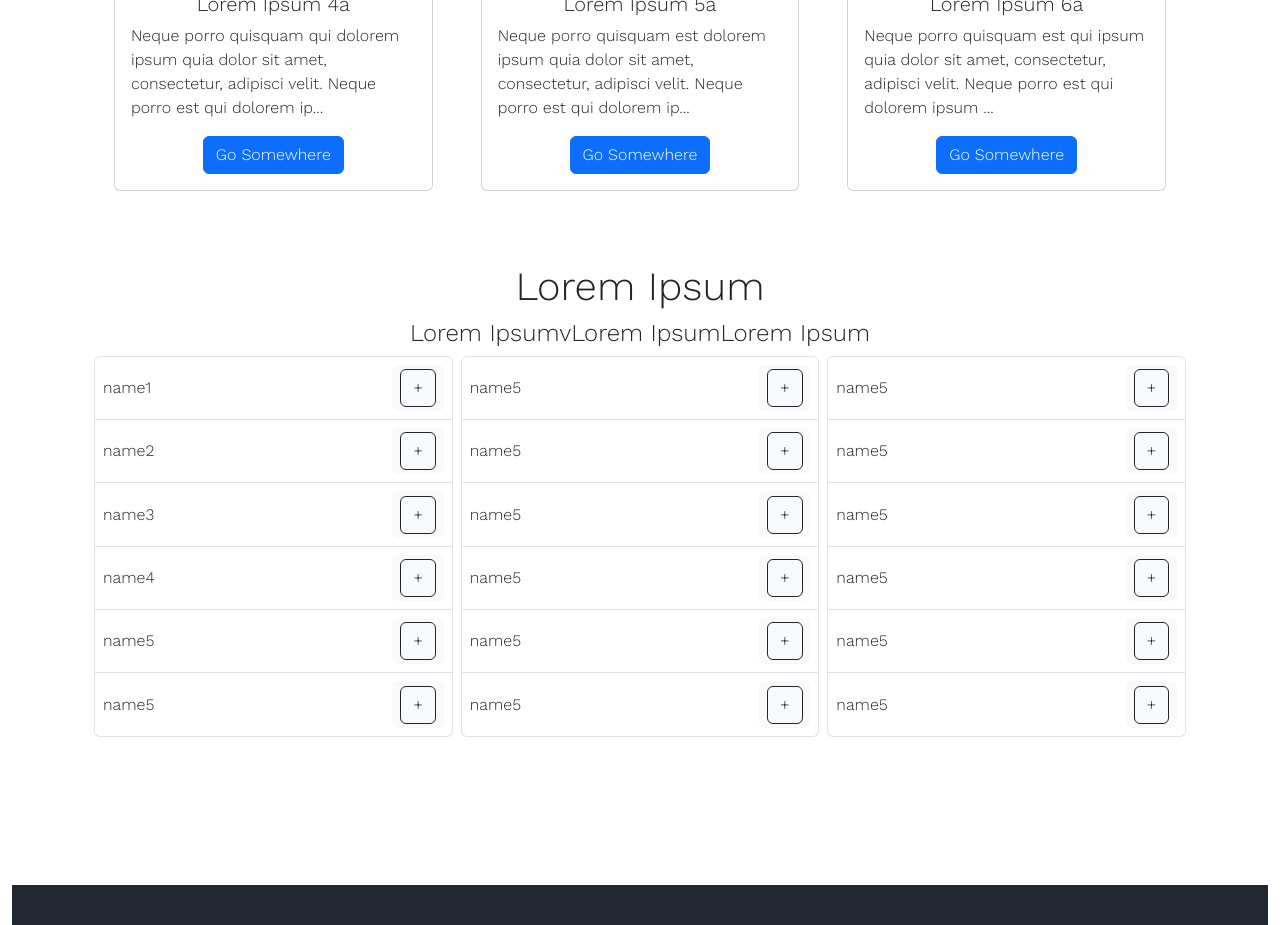
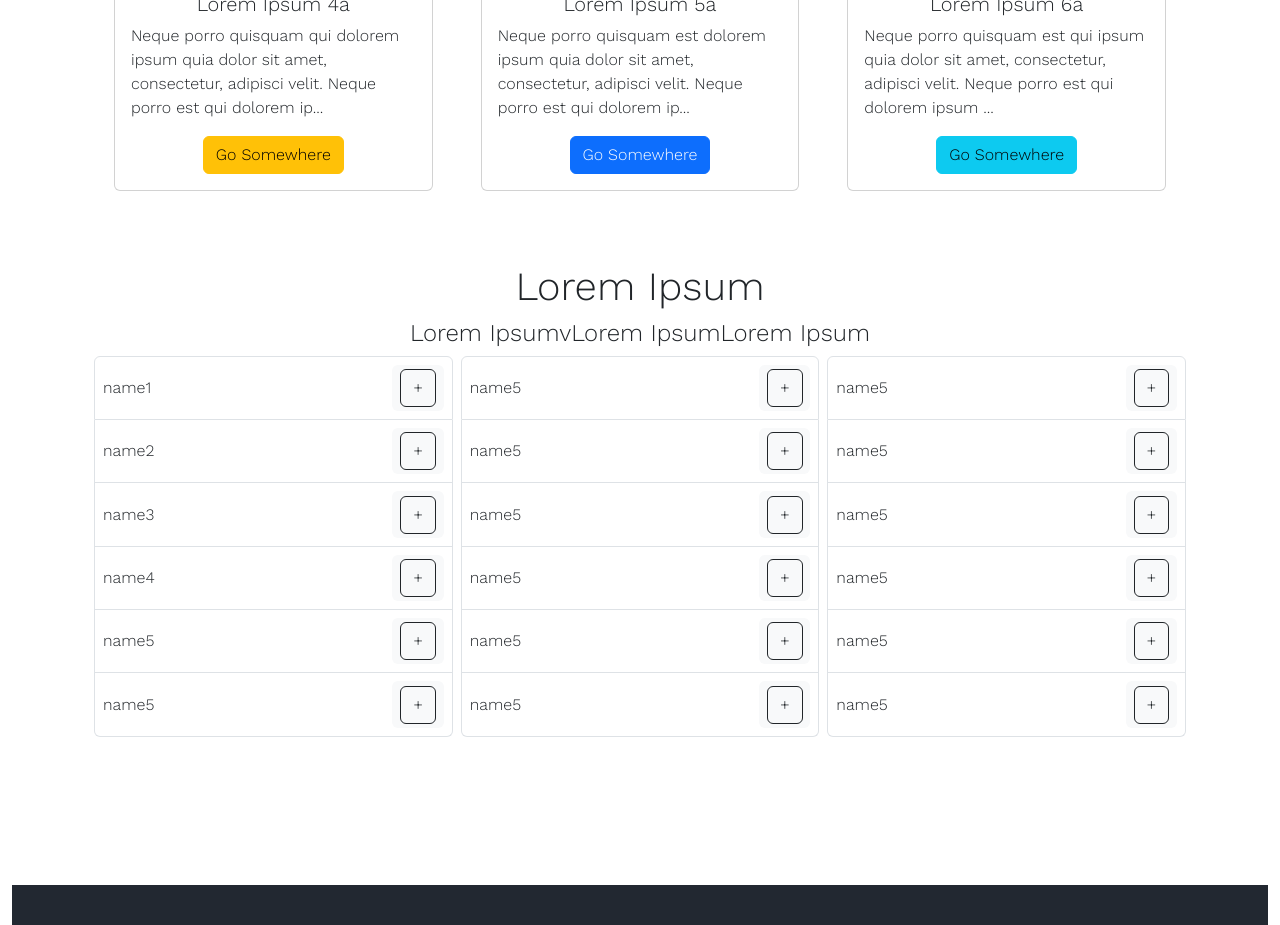
Before and after one commit to DavidJohnnnn/TimeTravel, a React (Create React App) app: page / in a window 1280 px wide. Shown: the part 940-1865 px from the top of the page. Built offline with nearby package versions, Linux system fonts and the light colour scheme; a web font is replaced by a local one.

Commit message:
Experimenting with ternary operators

```diff
--- a/src/components/CarouselCard.js
+++ b/src/components/CarouselCard.js
@@ -2,14 +2,18 @@ import Card from 'react-bootstrap/Card';
 import Button from 'react-bootstrap/Button';
 import Col from 'react-bootstrap/Col';
 
-const CarouselCard = (props) => {
+const CarouselCard = ({
+  empty,
+  CardImg,
+  height,
+  CardTitle,
+  CardText,
+  buttonName,
+  buttontype,
+}) => {
   /* if empty card is used in CarouselCards.js, we need to return it properly */
-    if (props.empty === true) {
-        return (
-            <Col className="p-4">
-
-            </Col>
-        );
+  if (empty === true) {
+    return <Col className="p-4"></Col>;
   }
 
   /*
@@ -20,16 +24,19 @@ const CarouselCard = (props) => {
   return (
     <Col className="p-4">
       <Card>
-                <Card.Img variant="top" src={props.CardImg} style={{ height: props.height }}/>
+        <Card.Img variant="top" src={CardImg} style={{ height: height }} />
         <Card.Body>
-                    <Card.Title>{props.CardTitle}</Card.Title>
-                    <Card.Text style={{textAlign : "left"}}>{props.CardText.substring(0, 120) + "..."}</Card.Text>
-                    <Button variant="primary">{props.buttonName}</Button>
+          <Card.Title>{CardTitle}</Card.Title>
+          <Card.Text style={{ textAlign: "left" }}>
+            {CardText.substring(0, 120) + "..."}
+          </Card.Text>
+          <Button variant={buttontype === null ? "primary" : buttontype}>
+            {buttonName}
+          </Button>
         </Card.Body>
       </Card>
     </Col>
-
   );
-}
+};
 
 export default CarouselCard;
--- a/src/components/CarouselCards.js
+++ b/src/components/CarouselCards.js
@@ -17,6 +17,7 @@ const CarouselCards = () => {
       CardTitle={variant.cardtitle}
       CardText={variant.cardtext}
       buttonName={variant.buttonname}
+      buttontype={variant.buttontype}
     />
   ));
 
--- a/src/example.json
+++ b/src/example.json
@@ -9,7 +9,8 @@
       "cardimage": "https://picsum.photos/id/12/200/300",
       "cardtitle": "Lorem Ipsum 2a",
       "cardtext": "Neque porro  est qui dolorem ipsum quia dolor sit amet, consectetur, adipisci velit. Neque  quisquam est qui dolorem ipsum quia dolor sit amet, consectetur, adipisci velit...",
-      "buttonname": "Go Somewhere"
+      "buttonname": "Go Somewhere",
+      "buttontype": "secondary"
     },
     {
       "cardimage": "https://picsum.photos/id/13/200/300",
@@ -21,7 +22,8 @@
         "cardimage": "https://picsum.photos/id/14/200/300",
         "cardtitle": "Lorem Ipsum 4a",
         "cardtext": "Neque porro quisquam qui dolorem ipsum quia dolor sit amet, consectetur, adipisci velit. Neque porro  est qui dolorem ipsum quia dolor sit amet, consectetur, adipisci velit...",
-        "buttonname": "Go Somewhere"
+        "buttonname": "Go Somewhere",
+        "buttontype": "warning"
       },
       {
         "cardimage": "https://picsum.photos/id/15/200/300",
@@ -33,7 +35,8 @@
         "cardimage": "https://picsum.photos/id/16/200/300",
         "cardtitle": "Lorem Ipsum 6a",
         "cardtext": "Neque porro quisquam est qui ipsum quia dolor sit amet, consectetur, adipisci velit. Neque porro  est qui dolorem ipsum quia dolor sit amet, consectetur, adipisci velit...",
-        "buttonname": "Go Somewhere"
+        "buttonname": "Go Somewhere",
+        "buttontype": "info"
       },
       {
         "cardimage": "https://picsum.photos/id/17/200/300",
@@ -51,7 +54,8 @@
         "cardimage": "https://picsum.photos/id/19/200/300",
         "cardtitle": "Lorem Ipsum 9a",
         "cardtext": "Neque porro quisquam est qui dolorem ipsum quia sit amet, consectetur, adipisci velit. Neque porro  est qui dolorem ipsum quia dolor sit amet, consectetur, adipisci velit...",
-        "buttonname": "Go Somewhere"
+        "buttonname": "Go Somewhere",
+        "buttontype": "light"
       },
       {
         "cardimage": "https://picsum.photos/id/20/200/300",
```
Lines whose indentation alone changed are shown as unchanged.
